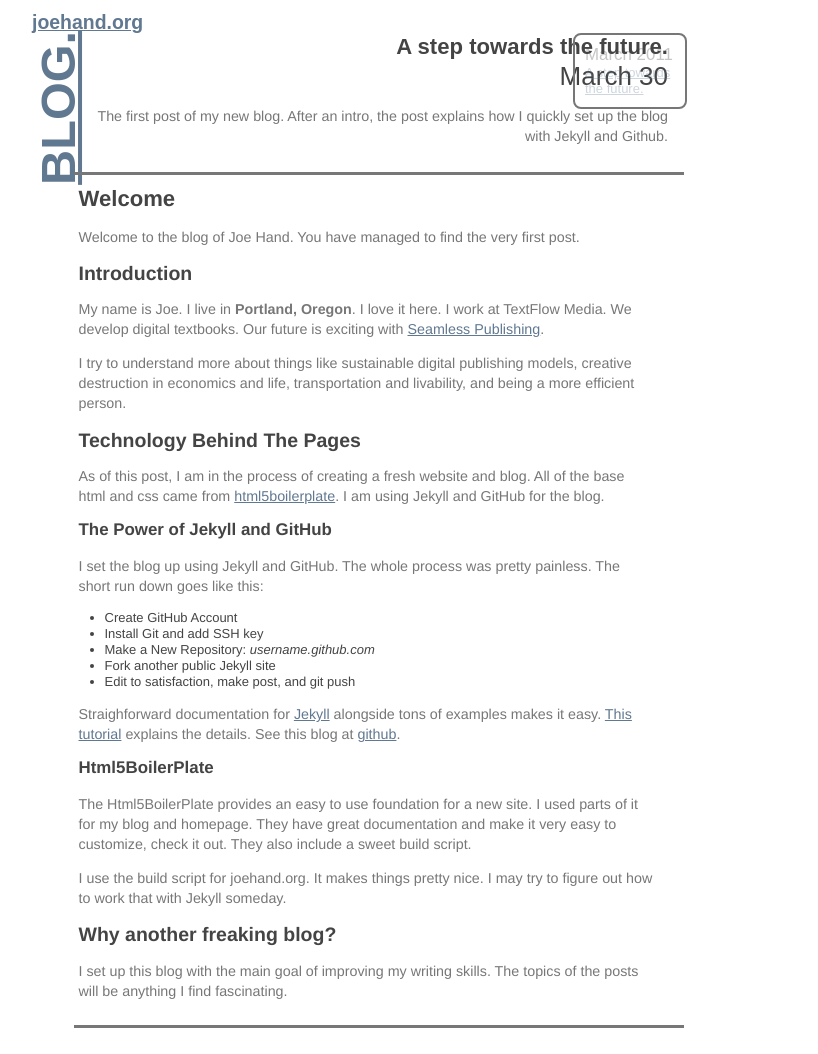
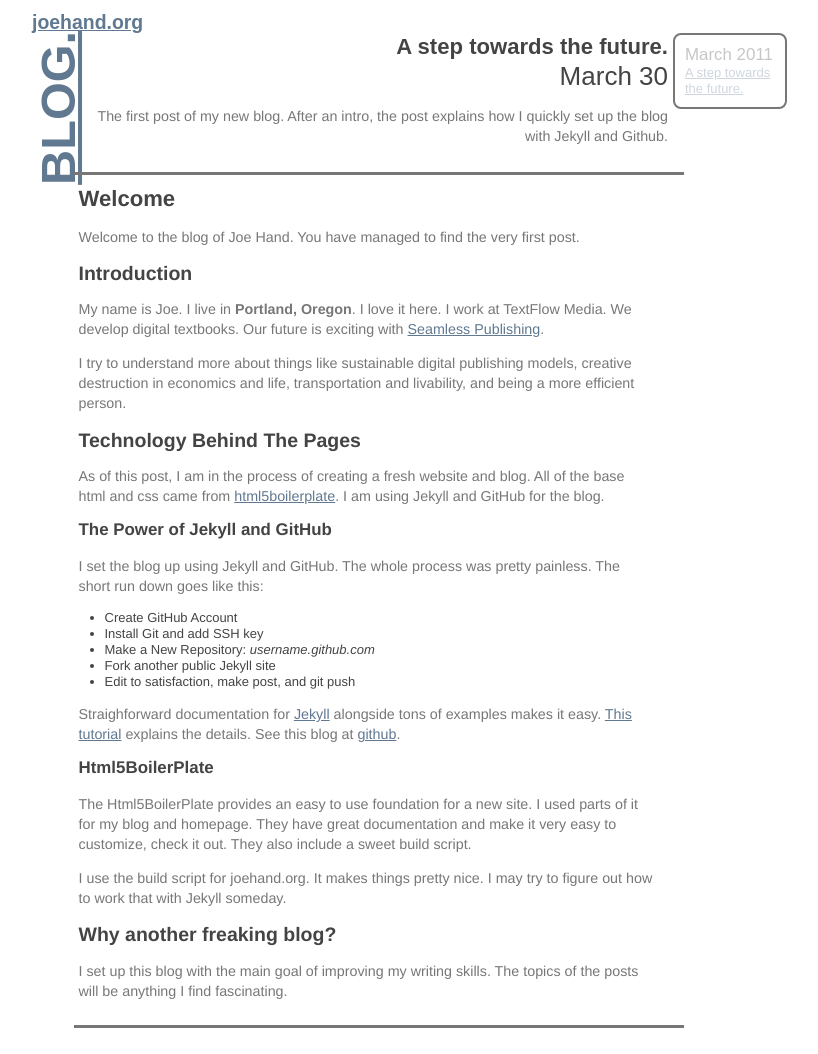
Before and after one commit to joehand/smilingjoe, a Jekyll site: the page built from _posts/2011-03-30-first-post.markdown, in a window 1280 px wide. Shown: the whole page, without its empty margins (323-1141 px from the left). Built offline with Jekyll 4.4.1, drawn with Linux system fonts in a browser that asks for light colours; nearby versions of some CDN libraries; some web fonts are replaced; Markdown is read by kramdown in place of the engine named in the settings.

Commit message:
small css fixes

```diff
--- a/css/style.css
+++ b/css/style.css
@@ -260,7 +260,7 @@ nav {
 
 nav.short  {
 	position:absolute;
-	right:-120px;
+	right:-220px;
 	top:0px;
 	border:2px solid #777;
 	border-radius:8px;
```
